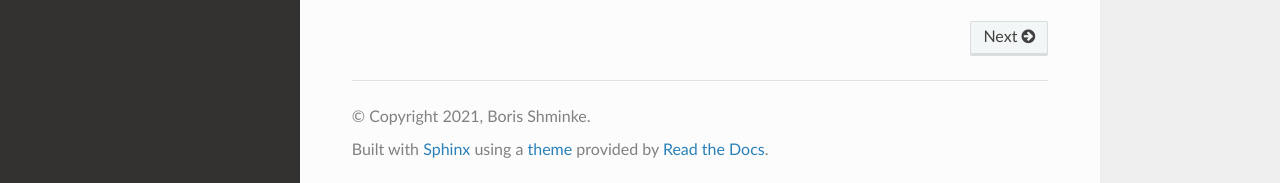
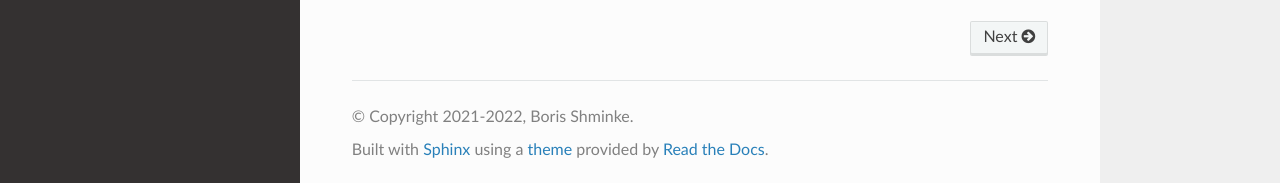
Before and after one commit to inpefess/gym-saturation, a Sphinx documentation site: the page built from doc/source/index.rst, in a window 1280 px wide and 900 px high, scrolled down 1853 px. Shown: the part 714-897 px from the top of the window. Built offline with Sphinx 7.4.7 and the Read the Docs theme 2.0.0, drawn with Linux system fonts in a browser that asks for light colours.

Commit message:
update copyright info

```diff
--- a/doc/source/conf.py
+++ b/doc/source/conf.py
@@ -28,7 +28,7 @@ sys.path.insert(0, os.path.abspath("../.."))
 # -- Project information -----------------------------------------------------
 
 project = "gym-saturation"
-copyright = "2021, Boris Shminke"
+copyright = "2021-2022, Boris Shminke"
 author = "Boris Shminke"
 
 # -- General configuration ---------------------------------------------------
```
